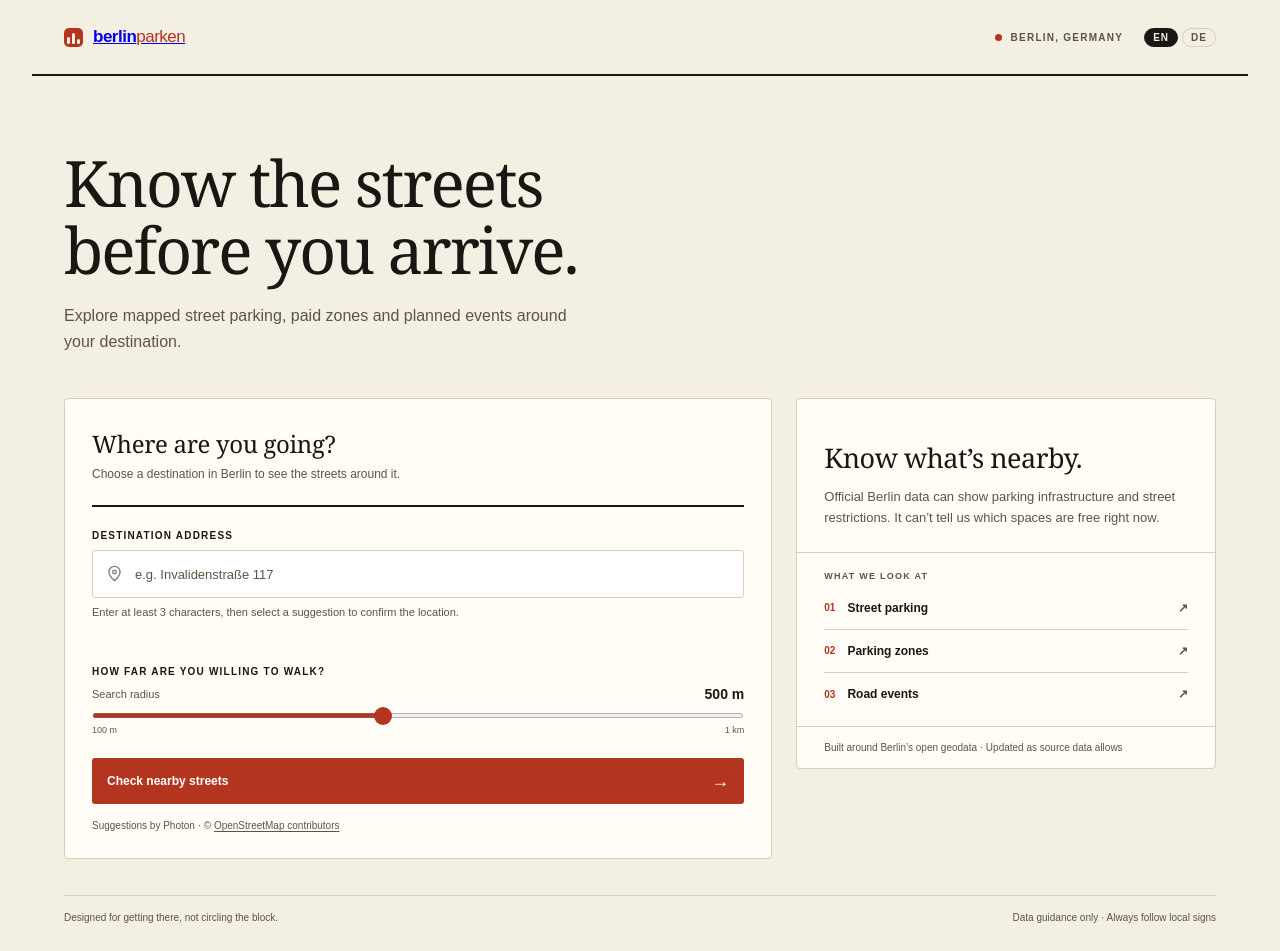
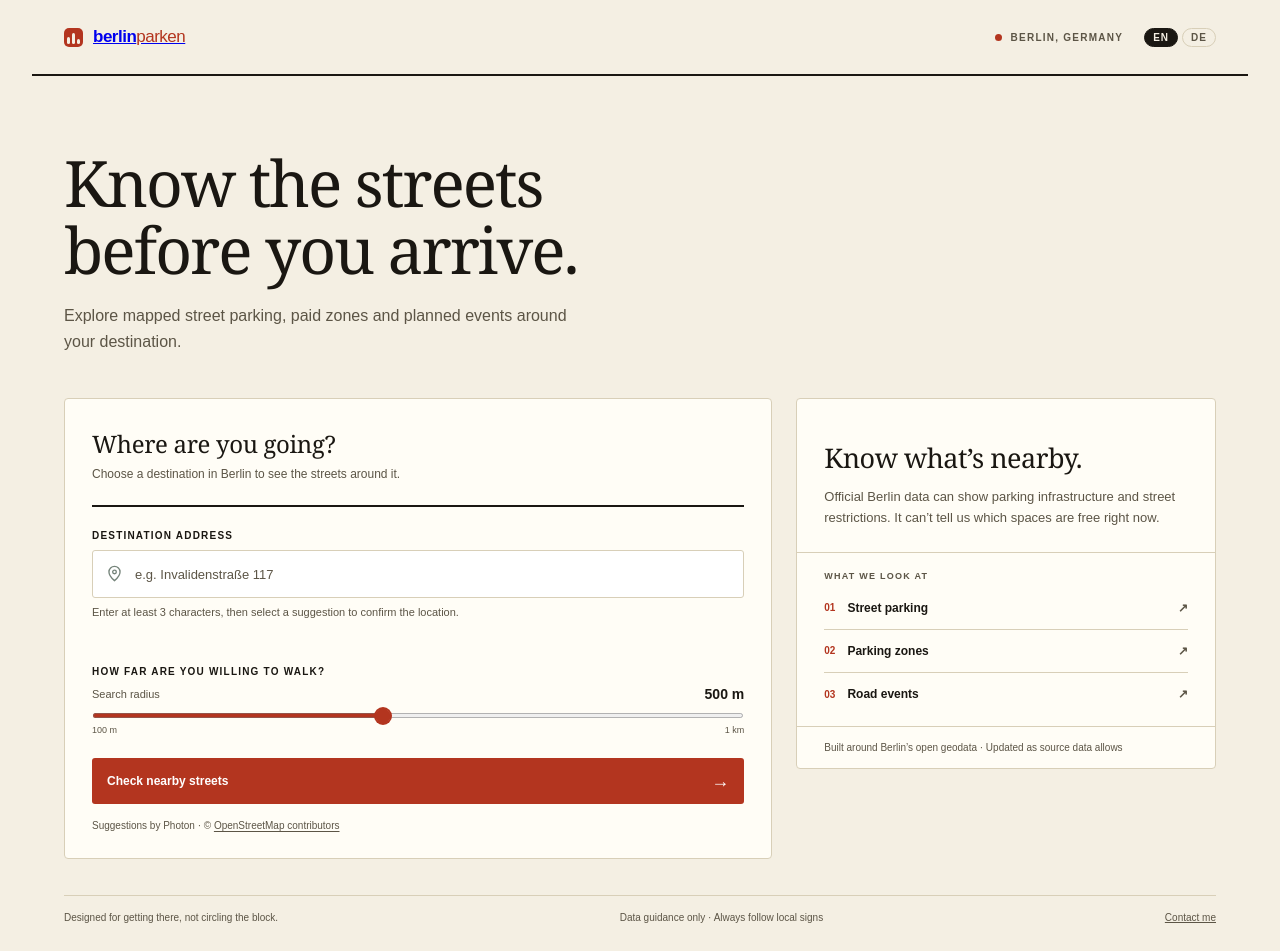
Before and after one commit to rotimi-babalola/berlin-parken, a Next.js app: page / in a window 1280 px wide. Built offline with nearby package versions, Linux system fonts and the light colour scheme.

Commit message:
feat(footer): add contact link and translations for footer contact information

```diff
--- a/src/app/page.module.css
+++ b/src/app/page.module.css
@@ -118,6 +118,9 @@
   color: var(--muted);
   font-size: 10px;
 }
+.footer a {
+  color: inherit;
+}
 @media (max-width: 760px) {
   .header {
     height: 64px;
--- a/src/app/page.tsx
+++ b/src/app/page.tsx
@@ -41,6 +41,7 @@ export default function Home() {
         <footer className={styles.footer}>
           <span>{t("footer.tagline")}</span>
           <span>{t("footer.notice")}</span>
+          <a href="mailto:rotimi.projects@proton.me">{t("footer.contact")}</a>
         </footer>
       </div>
     </main>
--- a/src/lib/dictionaries/de.json
+++ b/src/lib/dictionaries/de.json
@@ -6,6 +6,7 @@
   "intro.lede": "Erkunde erfasste Straßenparkplätze, bewirtschaftete Zonen und geplante Veranstaltungen rund um dein Ziel.",
   "footer.tagline": "Gemacht zum Ankommen, nicht zum Kreisen.",
   "footer.notice": "Nur Orientierungshilfe · Beachte stets die Schilder vor Ort",
+  "footer.contact": "Kontakt",
   "search.title": "Wohin geht’s?",
   "search.subtitle": "Wähle ein Ziel in Berlin, um die Straßen in der Umgebung zu sehen.",
   "search.addressLabel": "Zieladresse",
--- a/src/lib/dictionaries/en.json
+++ b/src/lib/dictionaries/en.json
@@ -6,6 +6,7 @@
   "intro.lede": "Explore mapped street parking, paid zones and planned events around your destination.",
   "footer.tagline": "Designed for getting there, not circling the block.",
   "footer.notice": "Data guidance only · Always follow local signs",
+  "footer.contact": "Contact me",
   "search.title": "Where are you going?",
   "search.subtitle": "Choose a destination in Berlin to see the streets around it.",
   "search.addressLabel": "Destination address",
```
